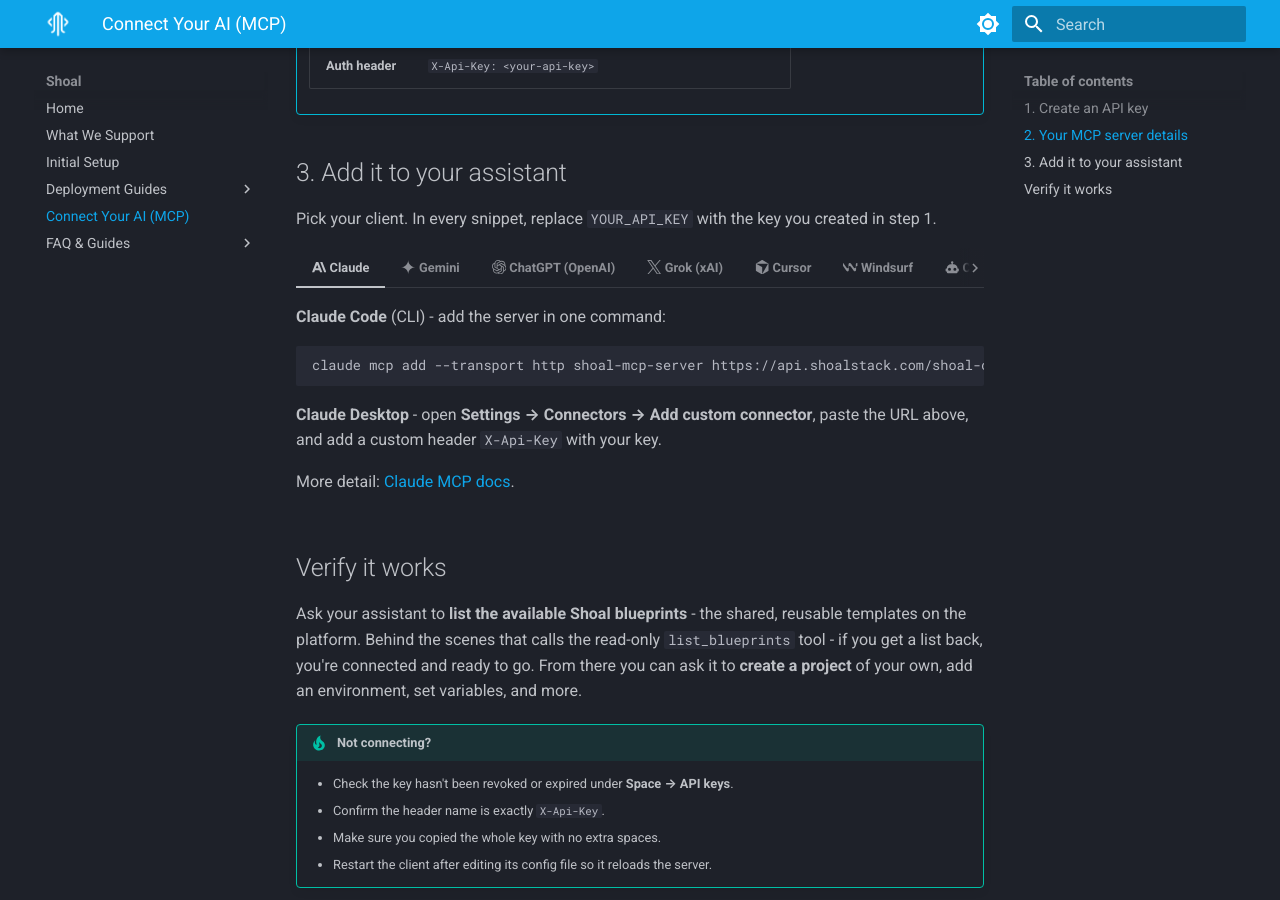
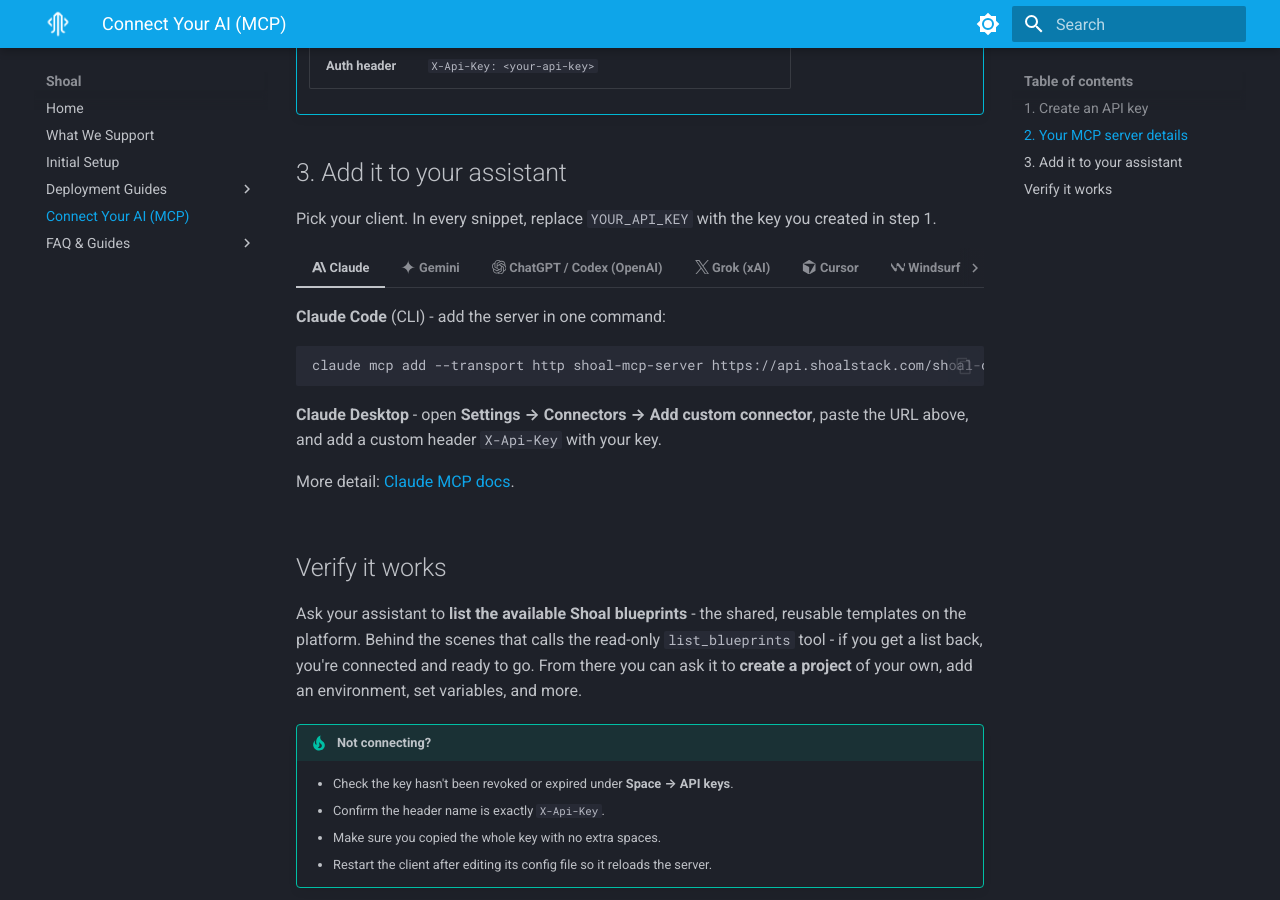
Before and after one commit to shoal-platform/docs.shoal-platform.github.io, an MkDocs documentation site: the page built from docs/mcpservers.md, in a window 1280 px wide and 900 px high, scrolled down 1654 px. Built offline with MkDocs 1.6.1 and Material for MkDocs 9.7.7, drawn with Linux system fonts in a browser that asks for light colours; part of the change alters nothing that is shown.

Commit message:
added copy

````diff
--- a/docs/mcpservers.md
+++ b/docs/mcpservers.md
@@ -68,15 +68,53 @@ Pick your client. In every snippet, replace `YOUR_API_KEY` with the key you crea
 
     More detail: [Gemini CLI MCP docs](https://google-gemini.github.io/gemini-cli/docs/tools/mcp-server.html){ target="_blank" }.
 
-=== ":fontawesome-brands-openai: ChatGPT (OpenAI)"
+=== ":fontawesome-brands-openai: ChatGPT / Codex (OpenAI)"
 
-    In ChatGPT, open **Settings → Connectors → Create** (or **Add custom connector**), then:
+    !!! warning "ChatGPT's connector UI can't do this directly"
+        ChatGPT's own **Settings → Connectors** only supports OAuth (or no auth) for remote MCP servers - there's no field for a custom header or API key. Shoal authenticates with `X-Api-Key`, not OAuth, so a direct ChatGPT connector **isn't possible today**. See [OpenAI's MCP auth docs](https://developers.openai.com/plugins/build/auth){ target="_blank" } for confirmation.
 
-    1. Paste the URL `https://api.shoalstack.com/shoal-chatbot-service/mcp`.
-    2. Add a custom header `X-Api-Key` set to your key.
+    The supported path is **[Codex](https://developers.openai.com/codex){ target="_blank" }**, OpenAI's coding agent. Codex's MCP config supports custom headers, and Codex CLI, the Codex IDE extension, and the **Codex panel inside the ChatGPT desktop app** all read the same local config file - so setting it up once makes Shoal's tools available everywhere Codex runs.
 
-    !!! info "Custom connectors need the right plan"
-        Adding your own remote MCP server requires a ChatGPT plan with custom connectors / developer mode enabled (Plus, Pro, Business, or Enterprise). The exact menu wording changes as ChatGPT evolves - see [OpenAI's connector docs](https://platform.openai.com/docs/mcp){ target="_blank" }.
+    **Requirements**
+
+    - [Codex CLI](https://github.com/openai/codex){ target="_blank" } installed: `npm install -g @openai/codex` or `brew install --cask codex`
+    - A ChatGPT plan that includes Codex (Plus, Pro, Team/Business, Enterprise) to sign in with your ChatGPT account - or an OpenAI API key instead
+    - To use it from the **ChatGPT desktop app** (Mac/Windows) rather than the terminal, the app must be installed on the same machine as your Codex config
+
+    **1. Install Codex and sign in**
+
+    ```bash
+    npm install -g @openai/codex
+    codex login
+    ```
+
+    Pick **Sign in with ChatGPT** to use your plan's included usage, or authenticate with an API key.
+
+    **2. Add the Shoal MCP server**
+
+    Codex's `mcp add` command doesn't have a flag for custom headers yet, so add the server directly in `~/.codex/config.toml` (create the file if it doesn't exist):
+
+    ```toml
+    [mcp_servers.shoal-mcp-server]
+    url = "https://api.shoalstack.com/shoal-chatbot-service/mcp"
+    env_http_headers = { "X-Api-Key" = "SHOAL_API_KEY" }
+    ```
+
+    `env_http_headers` maps a header name to an **environment variable name** - Codex reads the value at runtime, so the key itself never touches the config file. Export it in your shell profile:
+
+    ```bash
+    export SHOAL_API_KEY="YOUR_API_KEY"
+    ```
+
+    (Don't use `bearer_token_env_var` here - that sends `Authorization: Bearer <token>`, which Shoal's MCP server doesn't accept.)
+
+    **3. Use it**
+
+    - **Codex CLI** - run `codex` in a terminal; Shoal's tools are available in the session.
+    - **ChatGPT desktop app** - open the **Codex** panel; it reads the same `~/.codex/config.toml`, so the server appears there too.
+    - **ChatGPT web / mobile** - not supported. Those surfaces can't read a local Codex config, and Shoal doesn't yet support the OAuth flow ChatGPT's own connectors require.
+
+    More detail: [Codex MCP docs](https://developers.openai.com/codex/mcp){ target="_blank" }.
 
 === ":simple-x: Grok (xAI)"
 
--- a/mkdocs.yml
+++ b/mkdocs.yml
@@ -4,6 +4,8 @@ theme:
   name: material
   logo: assets/logo.png
   favicon: assets/shoal-logo.svg
+  features:
+    - content.code.copy
   palette:
     - scheme: slate
       primary: custom
````
